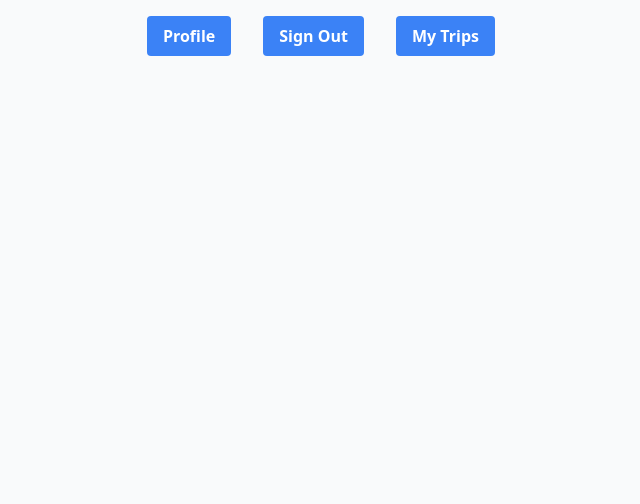
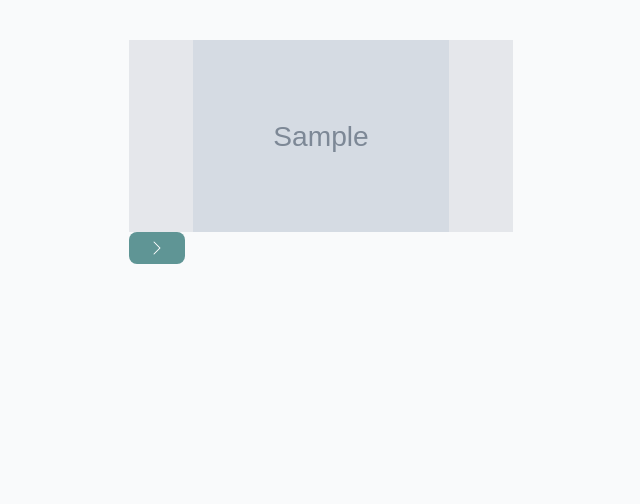
Before and after one commit to sc19jwh/COMP3931, a Django app: page / in a window 1280 px wide. Shown: the top 504 px of the page, without its empty margins (319-959 px from the left). Run offline with Django 4.2, Linux system fonts and the light colour scheme; a user stored in the database is signed in; tables that the repository leaves empty hold one stand-in row (values such as "Sample post"); grey boxes marked "Sample" are stand-in pictures; some libraries are stand-ins or nearby versions.

```diff
--- a/apps/flights/admin.py
+++ b/apps/flights/admin.py
@@ -2,7 +2,10 @@ from django.contrib import admin
 from .models import *
 
 class AirportAdmin(admin.ModelAdmin):
-    list_display= ('name', 'city', 'iata_code', 'distance')
+    list_display= ('name', 'country', 'iata_code', 'latitude', 'longitude')
+
+class InterrailAirportAdmin(admin.ModelAdmin):
+    list_display= ('airport', 'city', 'distance')
 
 class FlightAdmin(admin.ModelAdmin):
     list_display= ('direction', 'trip', 'departure_airport', 'arrival_airport', 'departure_datetime', 'arrival_datetime', 'duration')
@@ -11,5 +14,6 @@ class SubFlightAdmin(admin.ModelAdmin):
     list_display= ('master_flight', 'sub_departure_airport', 'sub_arrival_airport', 'sub_departure_datetime', 'sub_arrival_datetime', 'sub_duration')
 
 admin.site.register(Airport, AirportAdmin)
+admin.site.register(InterrailAirport, InterrailAirportAdmin)
 admin.site.register(Flight, FlightAdmin)
 admin.site.register(SubFlight, SubFlightAdmin)
--- a/apps/flights/templates/partials/add_flight.html
+++ b/apps/flights/templates/partials/add_flight.html
@@ -15,7 +15,7 @@
                     </svg>
                 </div>
                 <div class="px-10 pb-10 pt-1 justify-center grid grid-cols-1 md:grid-cols-2 gap-10">
-                    <div _="on click remove #container" hx-get="{% url 'search_results' %}?trip_id={{trip_id}}&flight_direction={{flight_direction}}" hx-target="body" hx-swap="beforeend" class="flex flex-col items-center justify-center hover:scale-105 hover:cursor-pointer">
+                    <div _="on click remove #container" hx-get="{% url 'search_flight' %}?trip_id={{trip_id}}&flight_direction={{flight_direction}}" hx-target="body" hx-swap="beforeend" class="flex flex-col items-center justify-center hover:scale-105 hover:cursor-pointer">
                         <img class="w-2/3 h-auto" src="{% static 'images/search.png' %}">
                         <button id="search-button" class="mt-4 flex flex-row items-center font-medium text-custom-50 hover:underline hover:text-custom-100">
                             Search for flights
--- a/apps/flights/urls.py
+++ b/apps/flights/urls.py
@@ -4,5 +4,6 @@ from . import views as views
 urlpatterns = [
     path('partials/add_flight', views.add_flight, name='add_flight'),
     path('partials/enter_flight', views.enter_flight, name='enter_flight'),
-    path('partials/search_results', views.search_results, name='search_results'),
+    path('partials/search_flight', views.search_flight, name='search_flight'),
+    path('partials/search_results', views.search_results, name='search_results')
 ]
--- a/apps/maps/views.py
+++ b/apps/maps/views.py
@@ -77,6 +77,6 @@ def get_hotels_map(request):
         hotels = eval(request.POST.get('hotels'))
         # Plot each hotel
         for hotel in hotels:
-            folium.Marker(location=[hotel["position"]["latitude"], hotel["position"]["longitude"]], popup=hotel["name"], icon=folium.Icon(color='orange', icon='location-pin', prefix='fa'), tooltip=hotel["name"]).add_to(map)
+            folium.Marker(location=[hotel["position"]["latitude"], hotel["position"]["longitude"]], popup=hotel["name"], icon=folium.Icon(color='orange', icon='hotel', prefix='fa'), tooltip=hotel["name"]).add_to(map)
     # Return the HTML as a HttpResponse
     return HttpResponse(map._repr_html_())
--- a/apps/trips/templates/index.html
+++ b/apps/trips/templates/index.html
@@ -3,27 +3,68 @@
 {% block content %}
 
 <body class="bg-gray-50">
-    <div class="flex justify-center">
-        {% if user.is_authenticated %}
-            <a hx-get="/user/profile" hx-target="body" hx-push-url="true" class="bg-blue-500 hover:bg-blue-700 text-white font-bold py-2 px-4 rounded m-4 hover:cursor-pointer">
-                Profile
-            </a>
-            <a hx-get="/user/signout" hx-target="body" hx-push-url="true" class="bg-blue-500 hover:bg-blue-700 text-white font-bold py-2 px-4 rounded m-4 hover:cursor-pointer">
-                Sign Out
-            </a>
-            <a hx-get="{{ user.username }}/mytrips" hx-target="body" hx-push-url="true" class="bg-blue-500 hover:bg-blue-700 text-white font-bold py-2 px-4 rounded m-4 hover:cursor-pointer">
-                My Trips
-            </a>
-        {% else %}
-            <a hx-get="/user/register" hx-target="body" hx-push-url="true" class="bg-blue-500 hover:bg-blue-700 text-white font-bold py-2 px-4 rounded m-4 hover:cursor-pointer">
-                Register
-            </a>
-            <a hx-get="{% url 'signin' %}" hx-target="body" hx-push-url="true" class="bg-blue-500 hover:bg-blue-700 text-white font-bold py-2 px-4 rounded m-4 hover:cursor-pointer">
-                Sign In
-            </a>
-        {% endif %}
+    <div class="mt-10 flex justify-center items-center">
+        {% for city in cities %}
+            {% if forloop.first %}
+                <div id="image-{{ forloop.counter }}">
+                    <img class="object-contain h-48 w-96 bg-gray-300 bg-opacity-50" src="{{city.photo_url}}">
+                    <button type="button" class="mr-1 lg:mr-3 disabled:opacity-25 text-center enabled:hover:cursor-pointer px-5 py-2 text-white bg-custom-50 enabled:hover:bg-custom-100 font-medium rounded-lg text-sm"
+                    _="on click toggle the *display of #image-{{ forloop.counter }} on click toggle the *display of #image-{{ forloop.counter|add:'1' }}">
+                        <svg xmlns="http://www.w3.org/2000/svg" width="16" height="16" fill="currentColor" class="bi bi-chevron-right" viewBox="0 0 16 16">
+                            <path fill-rule="evenodd" d="M4.646 1.646a.5.5 0 0 1 .708 0l6 6a.5.5 0 0 1 0 .708l-6 6a.5.5 0 0 1-.708-.708L10.293 8 4.646 2.354a.5.5 0 0 1 0-.708z"/>
+                        </svg>
+                    </button>
+                </div>
+            {% elif forloop.last %}
+                <div id="image-{{ forloop.counter }}" style="display: none;">
+                    <img class="object-contain h-48 w-96 bg-gray-300 bg-opacity-50 animate-fadeInMedium" src="{{city.photo_url}}">
+                    <button type="button" class="mr-1 lg:mr-3 disabled:opacity-25 text-center enabled:hover:cursor-pointer px-5 py-2 text-white bg-custom-50 enabled:hover:bg-custom-100 font-medium rounded-lg text-sm"
+                    _="on click toggle the *display of #image-{{ forloop.counter }} on click toggle the *display of #image-{{ forloop.counter|add:'-1' }}">
+                        <svg xmlns="http://www.w3.org/2000/svg" width="16" height="16" fill="currentColor" class="bi bi-chevron-left" viewBox="0 0 16 16">
+                            <path fill-rule="evenodd" d="M11.354 1.646a.5.5 0 0 1 0 .708L5.707 8l5.647 5.646a.5.5 0 0 1-.708.708l-6-6a.5.5 0 0 1 0-.708l6-6a.5.5 0 0 1 .708 0z"/>
+                        </svg>
+                    </button>
+                </div>
+            {% else %}
+                <div id="image-{{ forloop.counter }}" style="display: none;">
+                    <img class="object-contain h-48 w-96 bg-gray-300 bg-opacity-50 animate-fadeInMedium" src="{{city.photo_url}}">
+                    <button type="button" class="mr-1 lg:mr-3 disabled:opacity-25 text-center enabled:hover:cursor-pointer px-5 py-2 text-white bg-custom-50 enabled:hover:bg-custom-100 font-medium rounded-lg text-sm"
+                    _="on click toggle the *display of #image-{{ forloop.counter }} on click toggle the *display of #image-{{ forloop.counter|add:'-1' }}">
+                        <svg xmlns="http://www.w3.org/2000/svg" width="16" height="16" fill="currentColor" class="bi bi-chevron-left" viewBox="0 0 16 16">
+                            <path fill-rule="evenodd" d="M11.354 1.646a.5.5 0 0 1 0 .708L5.707 8l5.647 5.646a.5.5 0 0 1-.708.708l-6-6a.5.5 0 0 1 0-.708l6-6a.5.5 0 0 1 .708 0z"/>
+                        </svg>
+                    </button>
+                    <button type="button" class="mr-1 lg:mr-3 disabled:opacity-25 text-center enabled:hover:cursor-pointer px-5 py-2 text-white bg-custom-50 enabled:hover:bg-custom-100 font-medium rounded-lg text-sm"
+                    _="on click toggle the *display of #image-{{ forloop.counter }} on click toggle the *display of #image-{{ forloop.counter|add:'1' }}">
+                        <svg xmlns="http://www.w3.org/2000/svg" width="16" height="16" fill="currentColor" class="bi bi-chevron-right" viewBox="0 0 16 16">
+                            <path fill-rule="evenodd" d="M4.646 1.646a.5.5 0 0 1 .708 0l6 6a.5.5 0 0 1 0 .708l-6 6a.5.5 0 0 1-.708-.708L10.293 8 4.646 2.354a.5.5 0 0 1 0-.708z"/>
+                        </svg>
+                    </button>
+                </div>
+            {% endif %}
+        {% endfor %}
     </div>
-
+    <br><br>
+    <!-- <div class="flex flex-col items-center justify-center">
+        <button _="on click toggle *display of #search toggle *display of #selected-airport">delete</button>
+        <input id="selected-airport" type="text" disabled style="display: none;" class="w-full lg:w-1/3 bg-gray-50 border border-gray-300 text-black text-sm rounded-lg block p-2">
+        <input id="search" placeholder="Destination airport" type="text" class="w-full lg:w-1/3 bg-gray-50 border border-gray-300 text-black text-sm rounded-lg block p-2"
+        _="on keyup show #airport-list show <li/> in #airport-list when it's innerHTML contains my value">
+        <ul class="w-full lg:w-1/3 text-center bg-gray-50 text-black border border-gray-300 text-sm rounded-lg block" id="airport-list" style="display: none;"
+        _="on keyup from #search if the #search's value is empty hide me">
+            {% for airport in airports %}
+                <li class="hover:bg-gray-100 hover:cursor-pointer py-2"
+                _="on click toggle *display of #search
+                toggle *display of #airport-list
+                toggle *display of #selected-airport
+                put '{{airport}}' into #selected-airport's @value">
+                    <p id="airport-object">{{airport}}</p>
+                    <p>{{airport.country.name}}</p>
+                </li>
+            {% endfor %}
+        </ul>
+    </div> -->
+    <br><br>
     <br><br><br><br><br><br><br><br><br><br><br><br><br><br><br><br><br><br><br><br>
     <br><br><br><br><br><br><br><br><br><br><br><br><br><br><br><br><br><br><br><br>
     <button _="on click go to the top of the body smoothly">
--- a/apps/trips/views.py
+++ b/apps/trips/views.py
@@ -22,13 +22,8 @@ from .utils.geofuncs import lat_long_distance, dijkstra, least_transfers
 def home(request):
     countries = Country.objects.filter(is_interrail=True)
     cities = City.objects.all()
-    # for city in cities:
-    #     data = skyscanner_id_finder(city.name)
-    #     for record in data:
-    #         if record["city"] == city.name and record["country"] == city.country.name:
-    #             city.skyscanner_id = record["entityId"]
-    #             city.save()
-    context = {'title': 'Home', 'countries': countries, 'cities': cities, 'profile': Profile.objects.get(user=request.user)}
+    airports = Airport.objects.all()
+    context = {'title': 'Home', 'countries': countries, 'cities': cities, 'profile': Profile.objects.get(user=request.user), 'airports': airports}
     return render(request, 'index.html', context)
 
 @login_required
--- a/static/css/output.css
+++ b/static/css/output.css
@@ -609,10 +614,6 @@ video {
 
 .col-span-2 {
   grid-column: span 2 / span 2;
-}
-
-.m-4 {
-  margin: 1rem;
 }
 
 .m-2 {
@@ -754,6 +755,14 @@ video {
   height: auto;
 }
 
+.h-48 {
+  height: 12rem;
+}
+
+.h-6 {
+  height: 1.5rem;
+}
+
 .h-4 {
   height: 1rem;
 }
@@ -839,16 +848,20 @@ video {
   width: 2.5rem;
 }
 
+.w-96 {
+  width: 24rem;
+}
+
+.w-6 {
+  width: 1.5rem;
+}
+
 .w-2\/3 {
   width: 66.666667%;
 }
 
 .w-11\/12 {
   width: 91.666667%;
-}
-
-.w-6 {
-  width: 1.5rem;
 }
 
 .w-1\/12 {
@@ -979,8 +1006,8 @@ video {
   border-radius: 0.5rem;
 }
 
-.rounded {
-  border-radius: 0.25rem;
+.rounded-md {
+  border-radius: 0.375rem;
 }
 
 .border {
@@ -1039,9 +1066,14 @@ video {
   background-color: rgb(95 149 149 / var(--tw-bg-opacity));
 }
 
-.bg-blue-500 {
+.bg-gray-300 {
   --tw-bg-opacity: 1;
-  background-color: rgb(59 130 246 / var(--tw-bg-opacity));
+  background-color: rgb(209 213 219 / var(--tw-bg-opacity));
+}
+
+.bg-gray-900 {
+  --tw-bg-opacity: 1;
+  background-color: rgb(17 24 39 / var(--tw-bg-opacity));
 }
 
 .bg-black {
@@ -1055,6 +1087,11 @@ video {
 
 .bg-cover {
   background-size: cover;
+}
+
+.object-contain {
+  -o-object-fit: contain;
+     object-fit: contain;
 }
 
 .object-cover {
--- a/tailwind.config.js
+++ b/tailwind.config.js
@@ -28,6 +28,7 @@ module.exports = {
           },
           animation: {
             fadeIn: 'fadeIn 0.2s',
+            fadeInMedium: 'fadeIn 0.5s',
             zoomIn: 'zoomIn 0.2s',
           }
         }
```
Also changed, not shown: other parts of static/css/output.css (+55 -9 lines), apps/flights/models.py (+13 -4 lines), apps/flights/templates/partials/search_flight.html (+13 -9 lines), apps/flights/views.py (+32 -11 lines), apps/flights/migrations/0005_remove_airport_city_remove_airport_distance_and_more.py (added), apps/flights/migrations/0006_interrailairport.py (added), apps/flights/migrations/0007_interrailairport_distance.py (added).
